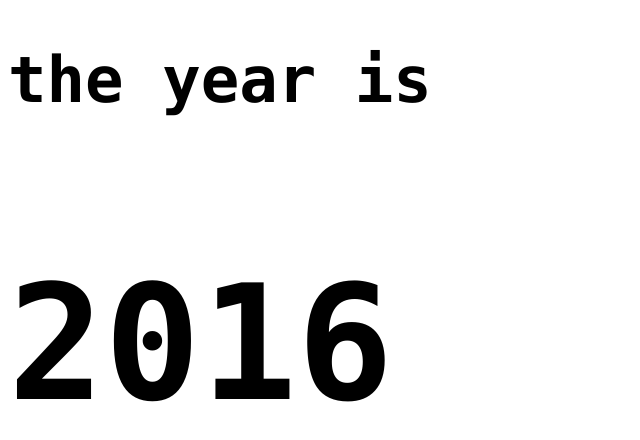
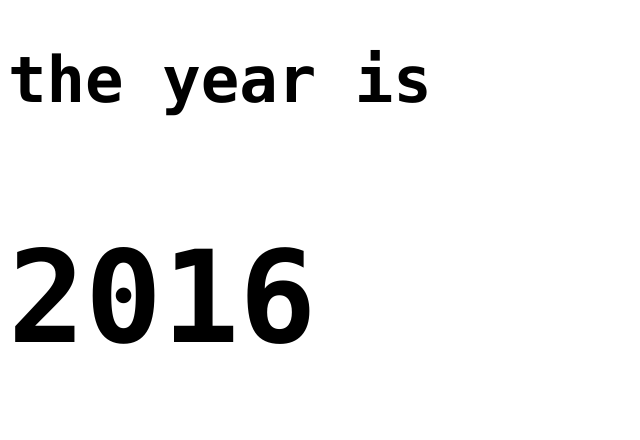
Before and after one commit to boyofgreen/time-travelers-companion, a plain HTML site: page index.html in a window 1280 px wide. Shown: the whole page, without its empty margins (0-640 px from the left). Drawn offline with Linux system fonts and the light colour scheme.

Commit message:
Update index.html

```diff
--- a/index.html
+++ b/index.html
@@ -11,7 +11,7 @@
         h1 {
             font-size: 4em;
         }
-        h2 {font-size:10em;
+        h2 {font-size:8em;
         }
     </style>
 </head>
```
